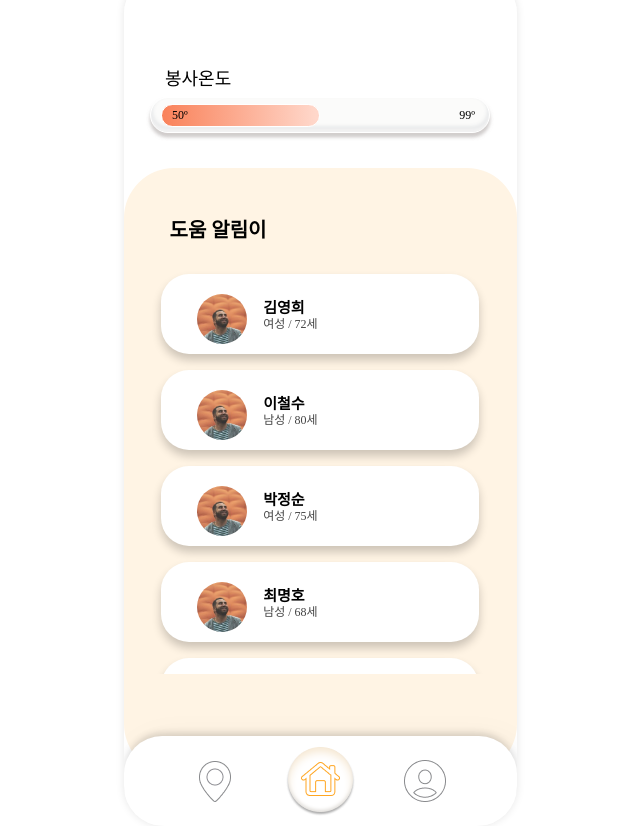
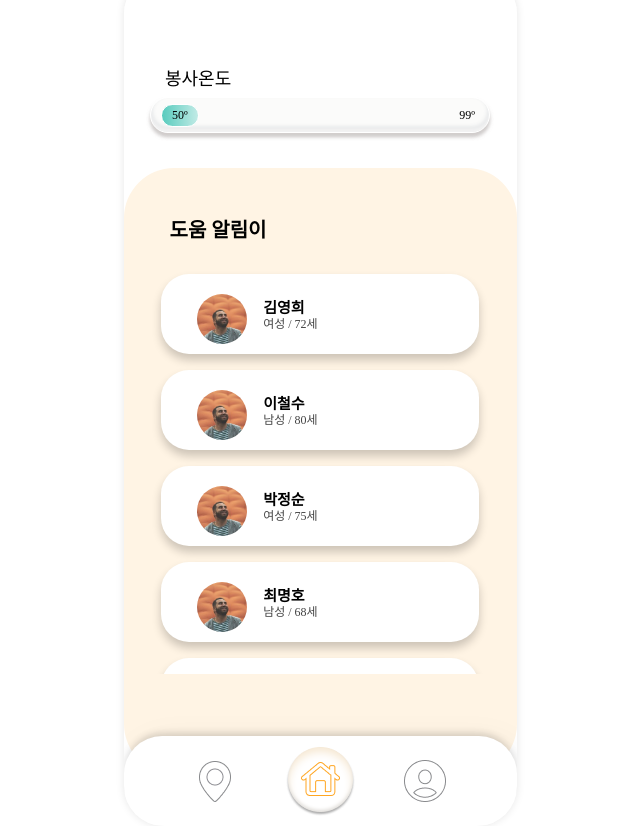
Before and after one commit to 2025-growthon-team3/frontend, a React (Vite) app: page /home/songil in a window 1280 px wide. Shown: the whole page, without its empty margins (320-960 px from the left). Built offline with nearby package versions, Linux system fonts and the light colour scheme; a web font is replaced by a local one.

Commit message:
Fix: styled-components 오류 해결 (#9)

```diff
--- a/src/components/PercentBar/PercentBar.jsx
+++ b/src/components/PercentBar/PercentBar.jsx
@@ -6,7 +6,7 @@ const PercentBar = ({ type, percent }) => {
     <P.Container>
       <P.Title>{type === "songil" ? "봉사온도" : "기관 매칭률"}</P.Title>
       <P.PercentContainer>
-        <P.PercentBar percent={percent} type={type}>
+        <P.PercentBar $percent={percent} $type={type}>
           {percent}
           {type === "songil" ? "º" : "%"}
         </P.PercentBar>
```
